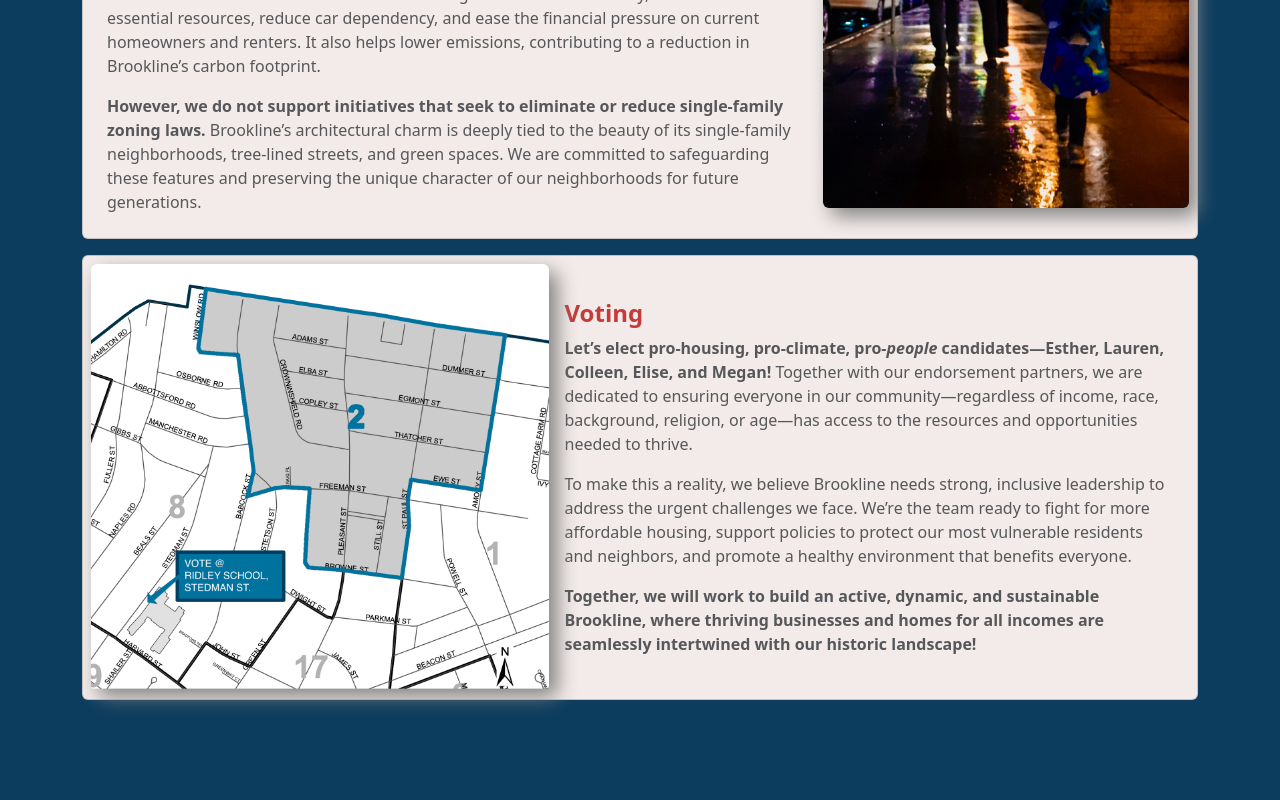
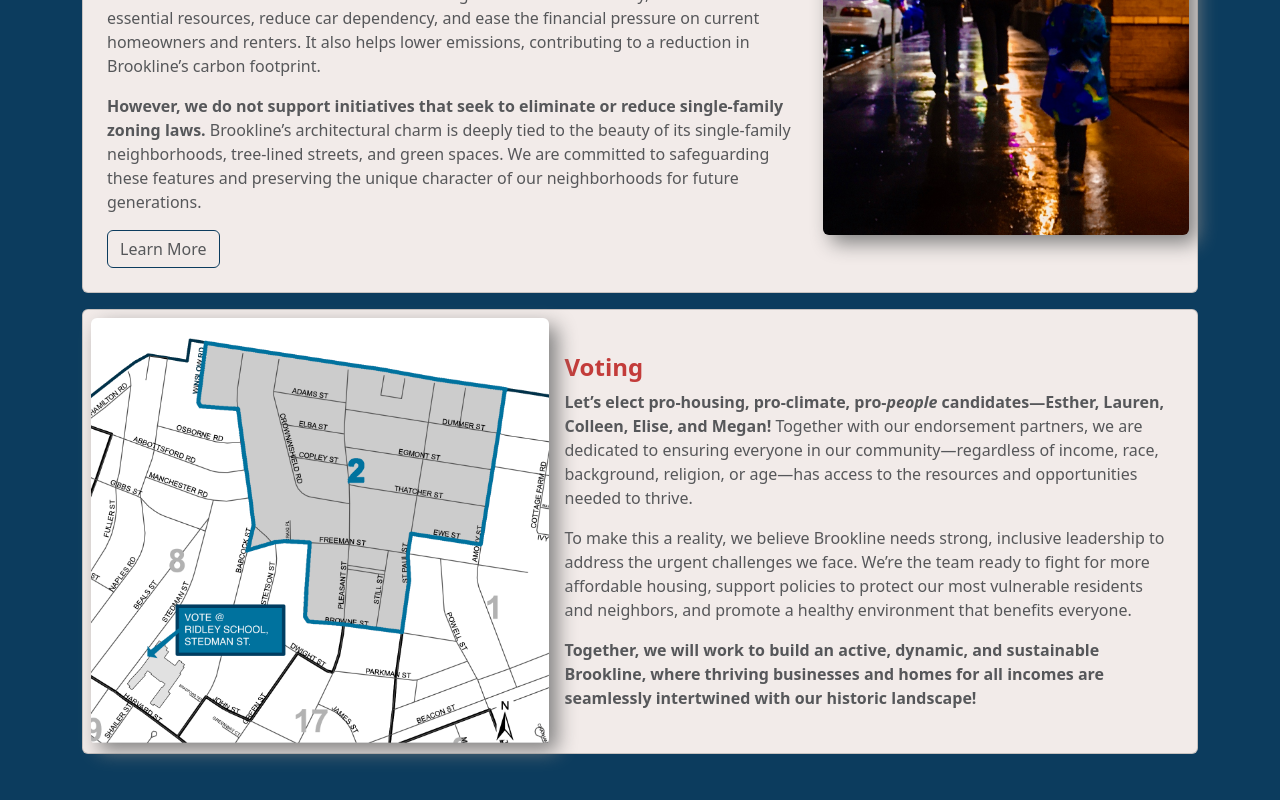
Before and after one commit to ctstone/precinct-two, an Angular app in the folder frontend/: page / in a window 1280 px wide. Shown: the part 1777-2577 px from the top of the page. Before the commit the page ends 2525 px from the top, so only its background shows below. Built offline with nearby package versions, Linux system fonts and the light colour scheme; no server answers; some icons are missing.

Commit message:
Update content

```diff
--- a/frontend/src/app/card.component.ts
+++ b/frontend/src/app/card.component.ts
@@ -31,6 +31,11 @@ import { RouterModule } from '@angular/router';
               }
             </h4>
             <ng-content />
+            @if (link(); as link) {
+              <div class="card-text">
+                <a [routerLink]="link" class="btn btn-primary" style="background-color: inherit; border-color: var(--background-color)">Learn More</a>
+              </div>
+            }
           </div>
         </div>
       </div>
--- a/frontend/src/styles.scss
+++ b/frontend/src/styles.scss
@@ -99,6 +99,10 @@ nav {
 
 .card {
   background-color: var(--text-background-color);
+
+  a {
+    color: #5c84ae;
+  }
 }
 
 .offcanvas-body {
```
Also changed, not shown: frontend/public/issues/housing/summary.txt.
